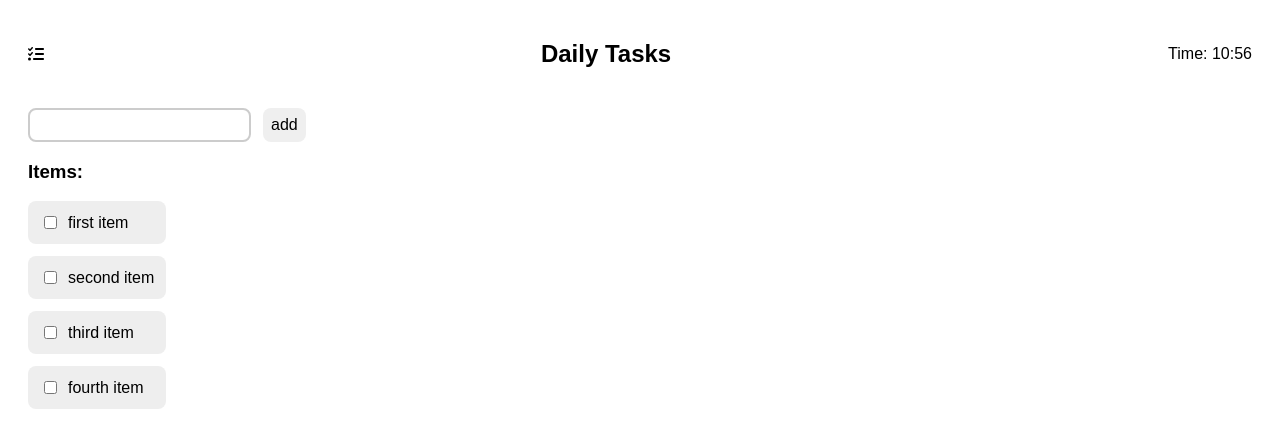
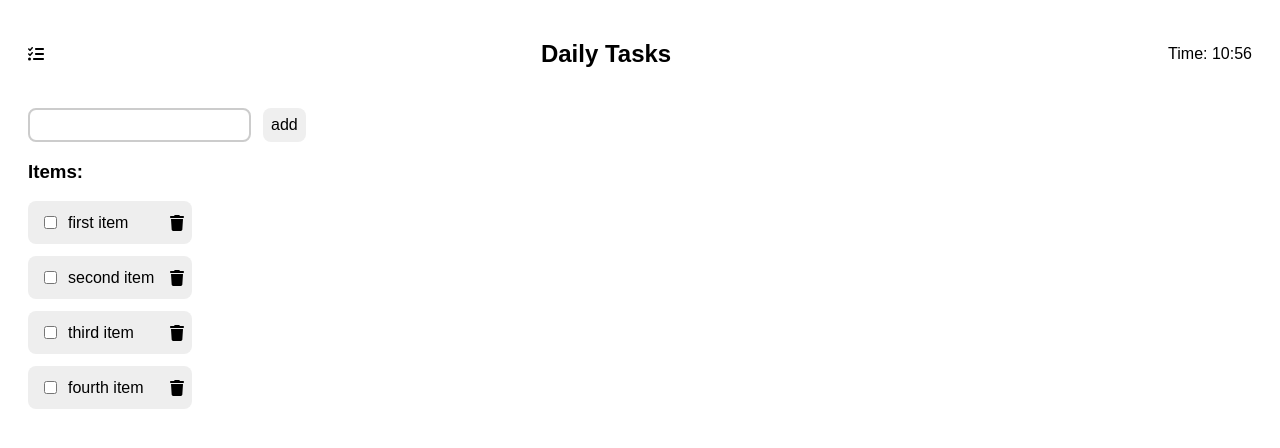
Before and after one commit to fbrunekb/vue-basics-2024-11-13, a Vue app: page / in a window 1280 px wide. Shown: the top 448 px of the page. Built offline with nearby package versions, Linux system fonts and the light colour scheme.

Commit message:
add delete item functionality

```diff
--- a/src/components/TodoList.vue
+++ b/src/components/TodoList.vue
@@ -15,6 +15,10 @@
   } else {
     console.log('empty value not allowed');
   }
+}
+
+function deleteFromList(item: ItemDetails) {
+  items.value = items.value.filter((i) => i.inputId != item.inputId);
 }
 
 const inputText = ref('');
@@ -52,7 +56,13 @@
     </div>
     <h3>Items:</h3>
     <div>
-      <TodoListItem v-for="item of items" :key="item.inputId" :input-id="item.inputId" :label="item.label" />
+      <TodoListItem
+        v-for="item of items"
+        :key="item.inputId"
+        :input-id="item.inputId"
+        :label="item.label"
+        @delete="deleteFromList(item)"
+      />
     </div>
   </div>
 </template>
--- a/src/components/TodoListItem.vue
+++ b/src/components/TodoListItem.vue
@@ -1,10 +1,13 @@
 <script lang="ts" setup>
 import { FontAwesomeIcon } from '@fortawesome/vue-fontawesome';
+import { faTrash } from '@fortawesome/free-solid-svg-icons';
 
 defineProps<{
   inputId: string;
   label: string;
 }>();
+
+const emit = defineEmits(['delete']);
 </script>
 
 <template>
@@ -13,7 +16,7 @@
       <input :id="inputId" type="checkbox" />
       <label :for="inputId" class="item-label">{{ label }}</label>
     </div>
-    <FontAwesomeIcon class="delete-icon" icon="trash" />
+    <FontAwesomeIcon :icon="faTrash" class="delete-icon" @click.prevent="emit('delete')" />
   </div>
 </template>
 
```
